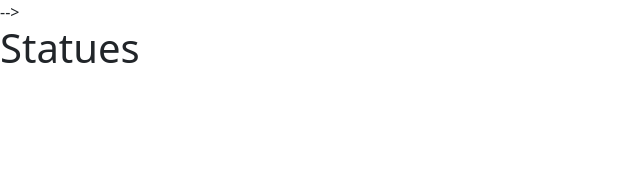
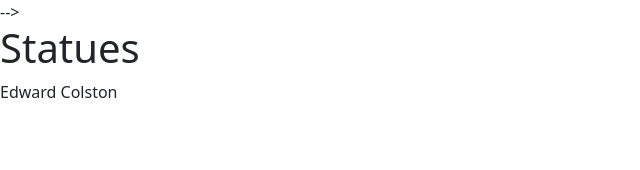
Before and after one commit to Gina-Frankel/statues, a React (Create React App) app: page / in a window 1280 px wide. Shown: the top 170 px of the page, without its empty margins (0-640 px from the left). Built offline with nearby package versions, Linux system fonts and the light colour scheme.

Commit message:
Import StatueList  component + render

```diff
--- a/src/components/StatueListContainer.js
+++ b/src/components/StatueListContainer.js
@@ -1,10 +1,12 @@
 import React, { Component } from 'react'
+import StatueList from "./Statuelist"
 
 export class StatueListContainer extends Component {
   render() {
     return (
       <div>
         <h1>Statues</h1>
+        <StatueList/>
       </div>
     )
   }
```
